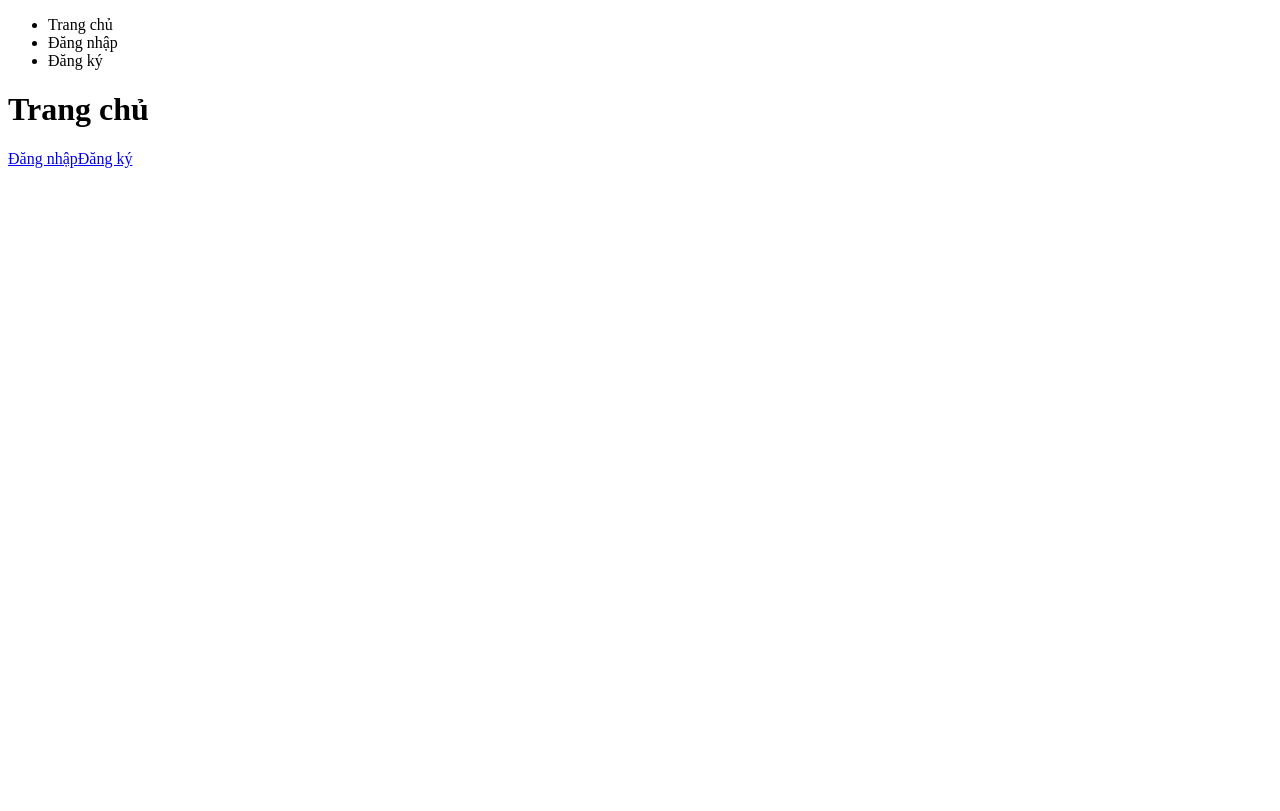
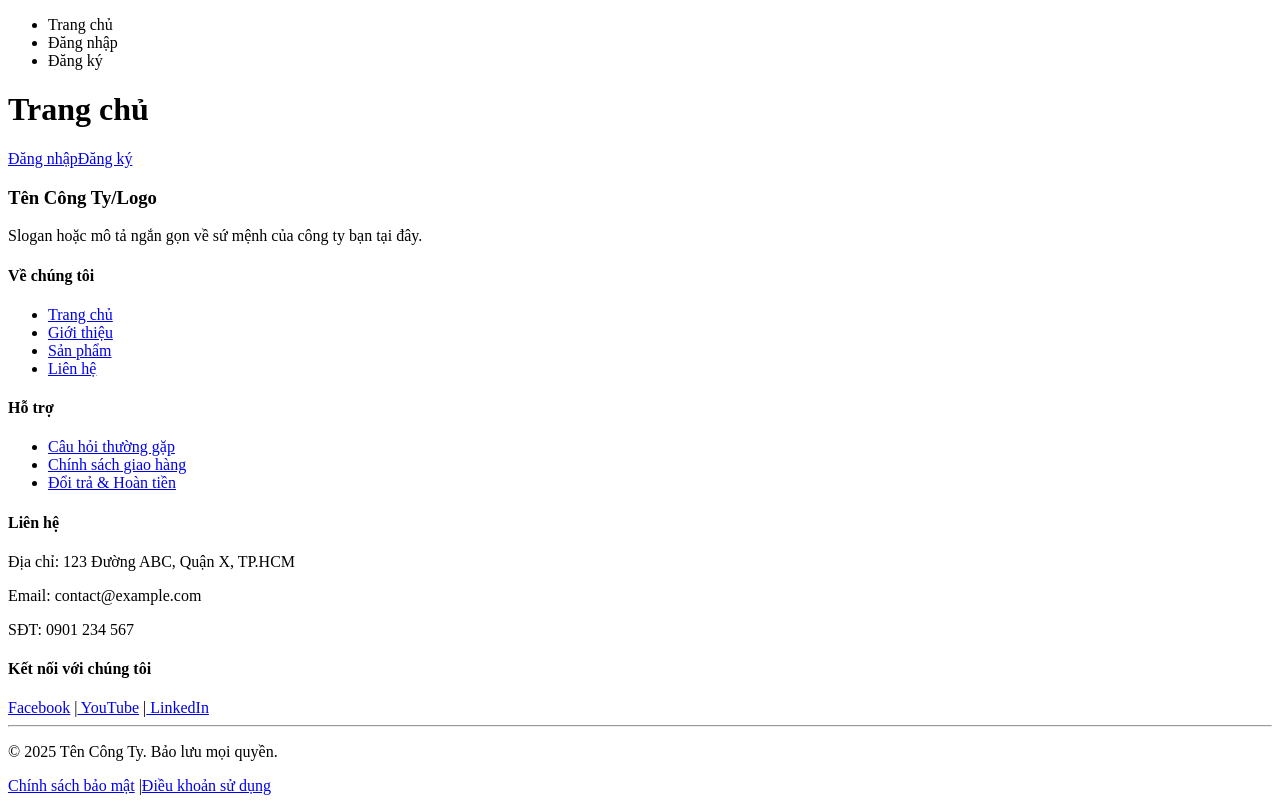
Before and after one commit to hoang234176/Smart-Shop, a React app in the folder frontend/: page / in a window 1280 px wide. Built offline with nearby package versions, Linux system fonts and the light colour scheme; the HTML template or start-up script is replaced by a standard one.

Commit message:
feat(components): create file Footer

```diff
--- /dev/null
+++ b/frontend/src/components/Footer.jsx
@@ -0,0 +1,69 @@
+import { Link } from 'react-router-dom'; // Nếu dùng React Router
+
+const Footer = () => {
+  return (
+    <footer>
+      {/* --- PHẦN 1: NỘI DUNG CHÍNH (Thường chia 3-4 cột) --- */}
+      <div>
+
+        {/* Cột 1: Thông tin công ty & Logo */}
+        <section>
+          <h3>Tên Công Ty/Logo</h3>
+          <p>Slogan hoặc mô tả ngắn gọn về sứ mệnh của công ty bạn tại đây.</p>
+        </section>
+
+        {/* Cột 2: Liên kết nhanh (Điều hướng) */}
+        <section>
+          <h4>Về chúng tôi</h4>
+          <ul>
+            <li><Link to="/">Trang chủ</Link></li>
+            <li><Link to="/about">Giới thiệu</Link></li>
+            <li><Link to="/products">Sản phẩm</Link></li>
+            <li><Link to="/contact">Liên hệ</Link></li>
+          </ul>
+        </section>
+
+        {/* Cột 3: Hỗ trợ khách hàng */}
+        <section>
+          <h4>Hỗ trợ</h4>
+          <ul>
+            <li><Link to="/faq">Câu hỏi thường gặp</Link></li>
+            <li><Link to="/shipping">Chính sách giao hàng</Link></li>
+            <li><Link to="/returns">Đổi trả & Hoàn tiền</Link></li>
+          </ul>
+        </section>
+
+        {/* Cột 4: Thông tin liên hệ & Mạng xã hội */}
+        <section>
+          <h4>Liên hệ</h4>
+          <p>Địa chỉ: 123 Đường ABC, Quận X, TP.HCM</p>
+          <p>Email: contact@example.com</p>
+          <p>SĐT: 0901 234 567</p>
+
+          <div>
+            <h4>Kết nối với chúng tôi</h4>
+            <a href="https://facebook.com" target="_blank" rel="noreferrer">Facebook</a> |
+            <a href="https://youtube.com" target="_blank" rel="noreferrer"> YouTube</a> |
+            <a href="https://linkedin.com" target="_blank" rel="noreferrer"> LinkedIn</a>
+          </div>
+        </section>
+
+      </div>
+
+      <hr />
+
+      {/* --- PHẦN 2: BẢN QUYỀN & PHÁP LÝ (Dòng dưới cùng) --- */}
+      <div>
+        <p>
+          &copy; {new Date().getFullYear()} Tên Công Ty. Bảo lưu mọi quyền.
+        </p>
+        <p>
+          <Link to="/privacy">Chính sách bảo mật</Link> |
+          <Link to="/terms">Điều khoản sử dụng</Link>
+        </p>
+      </div>
+    </footer>
+  );
+};
+
+export default Footer;
--- a/frontend/src/main.jsx
+++ b/frontend/src/main.jsx
@@ -3,14 +3,19 @@ import { createRoot } from 'react-dom/client'
 import { BrowserRouter } from 'react-router-dom'
 import AppRoutes from './routes/AppRoutes.jsx'
 import Header from './components/Header.jsx'
+import Footer from './components/Footer.jsx'
 
 createRoot(document.getElementById('root')).render(
     <StrictMode>
         <BrowserRouter>
             {/* Header */}
             <Header/>
+
             {/* Routes */}
             <AppRoutes/>
+
+            {/* Footer */}
+            <Footer/>
         </BrowserRouter>
     </StrictMode>
 )
```
